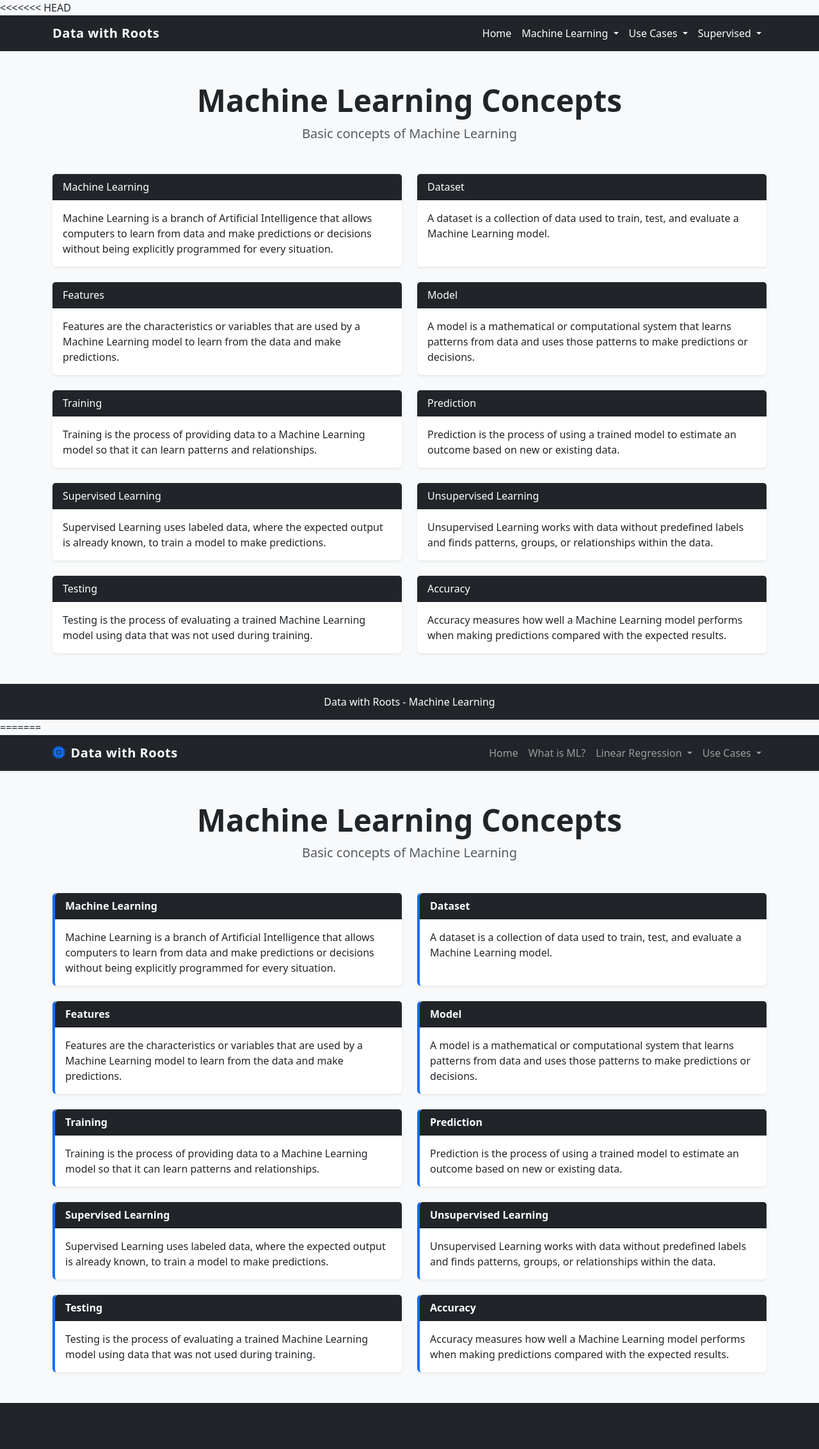
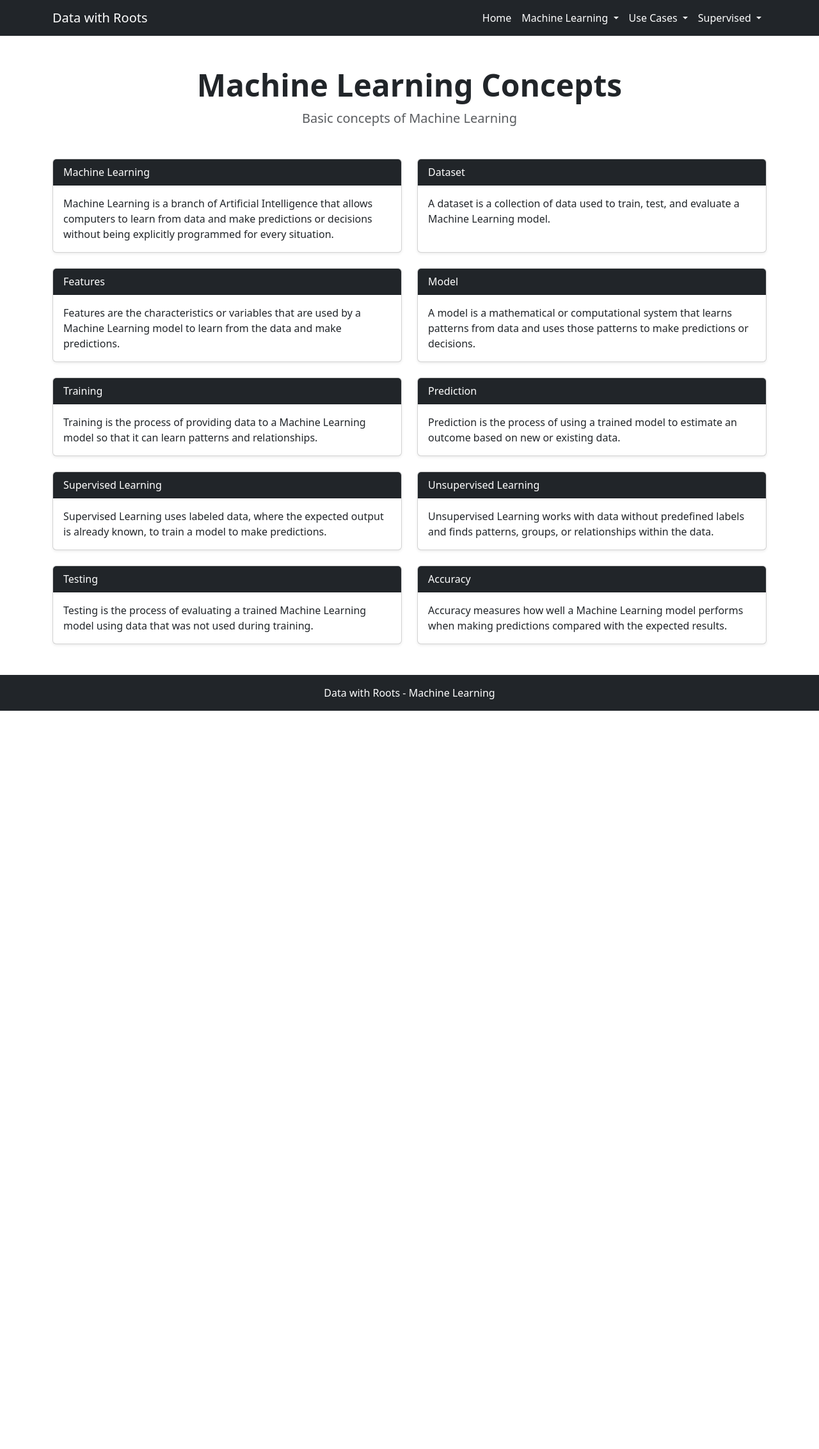
Before and after one commit to darley-66/PageProject, a Flask app: page /concepts/ in a window 1280 px wide. Shown: the whole page at 64% size. After the commit the page ends 1111 px from the top, so only its background shows below. Run offline with Flask 3, Linux system fonts and the light colour scheme.

Commit message:
Fix: resolved merge conflict in concepts.html, unified template structure, and ensured regression visualization works correctly

```diff
--- a/templates/concepts.html
+++ b/templates/concepts.html
@@ -1,4 +1,3 @@
-<<<<<<< HEAD
 <!DOCTYPE html>
 <html lang="en">
 
@@ -312,109 +311,3 @@
     <script src="https://cdn.jsdelivr.net/npm/bootstrap@5.3.3/dist/js/bootstrap.bundle.min.js"></script>
 
 </body>
-
-</html>
-=======
-{% extends "base.html" %}
-
-{% block title %}Concepts - Data with Roots{% endblock %}
-
-{% block content %}
-<div class="text-center mb-5">
-    <h1 class="display-5 fw-bold">Machine Learning Concepts</h1>
-    <p class="lead text-muted">Basic concepts of Machine Learning</p>
-</div>
-
-<div class="row g-4">
-    <div class="col-md-6">
-        <div class="card h-100 shadow-sm border-start border-primary border-4">
-            <div class="card-header bg-dark text-white fw-semibold">Machine Learning</div>
-            <div class="card-body">
-                <p class="card-text">Machine Learning is a branch of Artificial Intelligence that allows computers to learn from data and make predictions or decisions without being explicitly programmed for every situation.</p>
-            </div>
-        </div>
-    </div>
-
-    <div class="col-md-6">
-        <div class="card h-100 shadow-sm border-start border-primary border-4">
-            <div class="card-header bg-dark text-white fw-semibold">Dataset</div>
-            <div class="card-body">
-                <p class="card-text">A dataset is a collection of data used to train, test, and evaluate a Machine Learning model.</p>
-            </div>
-        </div>
-    </div>
-
-    <div class="col-md-6">
-        <div class="card h-100 shadow-sm border-start border-primary border-4">
-            <div class="card-header bg-dark text-white fw-semibold">Features</div>
-            <div class="card-body">
-                <p class="card-text">Features are the characteristics or variables that are used by a Machine Learning model to learn from the data and make predictions.</p>
-            </div>
-        </div>
-    </div>
-
-    <div class="col-md-6">
-        <div class="card h-100 shadow-sm border-start border-primary border-4">
-            <div class="card-header bg-dark text-white fw-semibold">Model</div>
-            <div class="card-body">
-                <p class="card-text">A model is a mathematical or computational system that learns patterns from data and uses those patterns to make predictions or decisions.</p>
-            </div>
-        </div>
-    </div>
-
-    <div class="col-md-6">
-        <div class="card h-100 shadow-sm border-start border-primary border-4">
-            <div class="card-header bg-dark text-white fw-semibold">Training</div>
-            <div class="card-body">
-                <p class="card-text">Training is the process of providing data to a Machine Learning model so that it can learn patterns and relationships.</p>
-            </div>
-        </div>
-    </div>
-
-    <div class="col-md-6">
-        <div class="card h-100 shadow-sm border-start border-primary border-4">
-            <div class="card-header bg-dark text-white fw-semibold">Prediction</div>
-            <div class="card-body">
-                <p class="card-text">Prediction is the process of using a trained model to estimate an outcome based on new or existing data.</p>
-            </div>
-        </div>
-    </div>
-
-    <div class="col-md-6">
-        <div class="card h-100 shadow-sm border-start border-primary border-4">
-            <div class="card-header bg-dark text-white fw-semibold">Supervised Learning</div>
-            <div class="card-body">
-                <p class="card-text">Supervised Learning uses labeled data, where the expected output is already known, to train a model to make predictions.</p>
-            </div>
-        </div>
-    </div>
-
-    <div class="col-md-6">
-        <div class="card h-100 shadow-sm border-start border-primary border-4">
-            <div class="card-header bg-dark text-white fw-semibold">Unsupervised Learning</div>
-            <div class="card-body">
-                <p class="card-text">Unsupervised Learning works with data without predefined labels and finds patterns, groups, or relationships within the data.</p>
-            </div>
-        </div>
-    </div>
-
-    <div class="col-md-6">
-        <div class="card h-100 shadow-sm border-start border-primary border-4">
-            <div class="card-header bg-dark text-white fw-semibold">Testing</div>
-            <div class="card-body">
-                <p class="card-text">Testing is the process of evaluating a trained Machine Learning model using data that was not used during training.</p>
-            </div>
-        </div>
-    </div>
-
-    <div class="col-md-6">
-        <div class="card h-100 shadow-sm border-start border-primary border-4">
-            <div class="card-header bg-dark text-white fw-semibold">Accuracy</div>
-            <div class="card-body">
-                <p class="card-text">Accuracy measures how well a Machine Learning model performs when making predictions compared with the expected results.</p>
-            </div>
-        </div>
-    </div>
-</div>
-{% endblock %}
->>>>>>> R1A1
```
